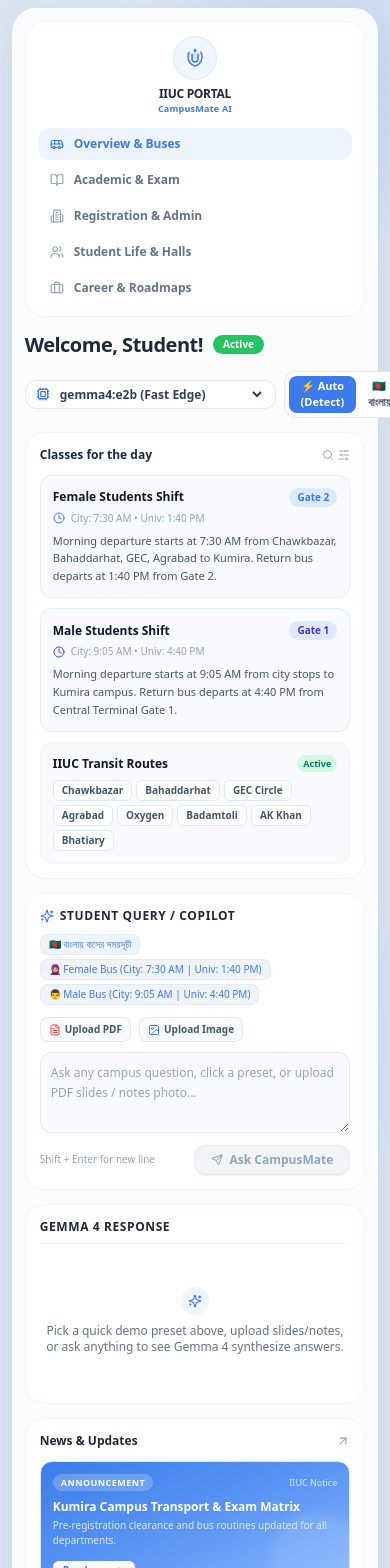
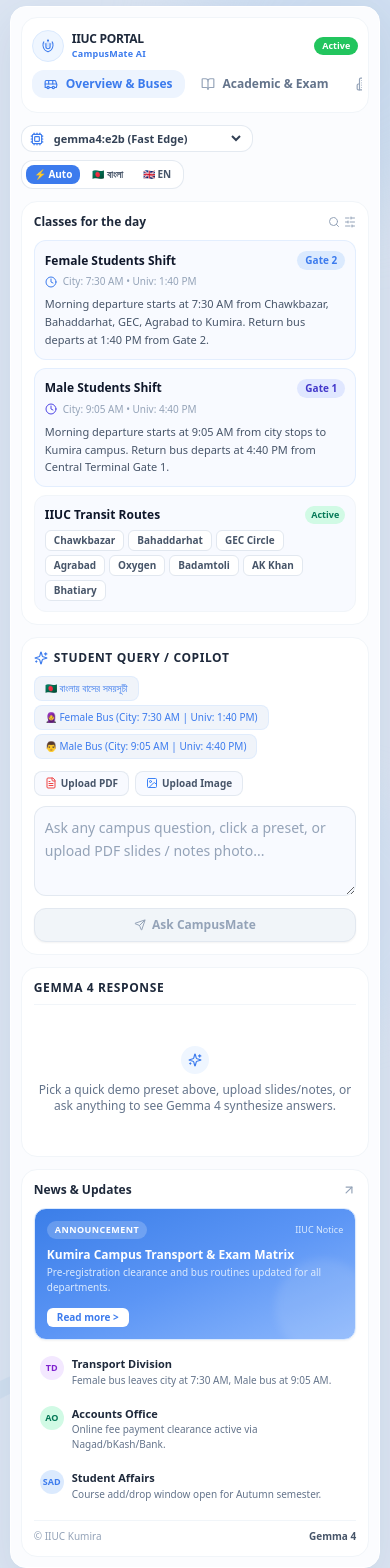
Before and after one commit to Ridwanulkarim/CampusMateAI, a React (Vite) app in the folder frontend/: page / in a window 390 px wide. Shown: the top 1568 px of the page. Built offline with nearby package versions, Linux system fonts and the light colour scheme.

Commit message:
feat: make dashboard 100% mobile-friendly with responsive swipeable pill navigation and adaptive touch controls

```diff
--- a/frontend/src/App.jsx
+++ b/frontend/src/App.jsx
@@ -306,7 +306,7 @@
   };
 
   return (
-    <div className="min-h-screen bg-[#dce5f2] p-2 sm:p-3 flex items-center justify-center font-sans relative overflow-x-hidden">
+    <div className="min-h-screen bg-[#dce5f2] p-1.5 sm:p-3 flex items-center justify-center font-sans relative overflow-x-hidden">
       <div className="absolute top-12 left-6 hidden lg:grid grid-cols-4 gap-2.5 opacity-30 pointer-events-none">
         {Array.from({ length: 24 }).map((_, i) => (
           <div key={i} className="w-1.5 h-1.5 rounded-full bg-[#6a90be]" />
@@ -317,26 +317,36 @@
       <div className="absolute -top-28 -right-28 w-80 h-80 rounded-full bg-[#c7daf0] opacity-60 blur-2xl pointer-events-none" />
       <div className="absolute top-1/2 -right-16 w-60 h-60 rounded-full bg-[#d0e0f5] opacity-40 blur-xl pointer-events-none" />
 
-      <div className="w-full max-w-[98%] 2xl:max-w-[1680px] min-h-[95vh] bg-[#fbfcfe] rounded-[24px] shadow-[0_15px_45px_rgba(40,75,130,0.1)] border border-white p-3 sm:p-4 flex flex-col lg:flex-row gap-3.5 relative z-10 my-auto">
-        <aside className="w-full lg:w-48 shrink-0 bg-white rounded-[20px] p-3 shadow-xs border border-slate-100 flex flex-col gap-3">
-          <div className="flex flex-col items-center text-center pt-0.5">
-            <div className="w-11 h-11 rounded-full bg-blue-50 border border-blue-100 flex items-center justify-center text-[#3c7bed] shadow-xs mb-1.5">
-              <svg className="w-7 h-7" viewBox="0 0 48 48" fill="none" xmlns="http://www.w3.org/2000/svg">
+      <div className="w-full max-w-[98%] 2xl:max-w-[1680px] min-h-[95vh] bg-[#fbfcfe] rounded-2xl sm:rounded-[24px] shadow-[0_15px_45px_rgba(40,75,130,0.1)] border border-white p-2.5 sm:p-4 flex flex-col lg:flex-row gap-3 relative z-10 my-auto">
+        <aside className="w-full lg:w-48 shrink-0 bg-white rounded-2xl lg:rounded-[20px] p-2.5 sm:p-3 shadow-xs border border-slate-100 flex flex-col lg:gap-3 gap-2">
+          <div className="flex items-center justify-between lg:flex-col lg:text-center pt-0.5">
+            <div className="flex items-center gap-2 lg:flex-col">
+              <div className="w-8 h-8 sm:w-10 sm:h-10 rounded-full bg-blue-50 border border-blue-100 flex items-center justify-center text-[#3c7bed] shadow-xs">
+                <svg className="w-5 h-5 sm:w-7 sm:h-7" viewBox="0 0 48 48" fill="none" xmlns="http://www.w3.org/2000/svg">
                   <path d="M24 6L28 16H39L30 22L33 32L24 26L15 32L18 22L9 16H20L24 6Z" fill="#3c7bed" opacity="0.15"/>
                   <path d="M14 14C11 18 11 27 16 33C19 36 24 38 24 38C24 38 29 36 32 33C37 27 37 18 34 14" stroke="#3c7bed" strokeWidth="2.5" strokeLinecap="round"/>
                   <path d="M19 18V26C19 28.5 21 30.5 24 30.5C27 30.5 29 28.5 29 26V18" stroke="#3c7bed" strokeWidth="2.5" strokeLinecap="round"/>
                   <circle cx="24" cy="11" r="2.5" fill="#3c7bed"/>
                 </svg>
               </div>
-            <span className="font-extrabold text-xs tracking-tight text-slate-800">
+              <div className="text-left lg:text-center">
+                <span className="font-extrabold text-xs tracking-tight text-slate-800 block">
                   IIUC PORTAL
                 </span>
-            <span className="text-[9px] font-bold text-[#3c7bed] tracking-wide">
+                <span className="text-[9px] font-bold text-[#3c7bed] tracking-wide block">
                   CampusMate AI
                 </span>
               </div>
+            </div>
 
-          <nav className="flex flex-col gap-1">
+            <div className="lg:hidden flex items-center gap-1.5">
+              <span className="bg-[#22c55e] text-white text-[9px] font-bold px-2 py-0.5 rounded-full shadow-2xs">
+                Active
+              </span>
+            </div>
+          </div>
+
+          <nav className="flex flex-row lg:flex-col gap-1 overflow-x-auto pb-1 lg:pb-0 scrollbar-none no-scrollbar -mx-1 px-1">
             {TABS.map((tab) => {
               const Icon = tab.icon;
               const isActive = activeTab === tab.id;
@@ -347,23 +357,23 @@
                     setActiveTab(tab.id);
                     setError('');
                   }}
-                  className={`flex items-center gap-2.5 px-3 py-2 rounded-xl text-xs font-semibold transition-all text-left ${
+                  className={`whitespace-nowrap shrink-0 flex items-center gap-2 px-3 py-1.5 lg:py-2 rounded-xl text-xs font-semibold transition-all text-left ${
                     isActive
                       ? 'bg-[#edf4fe] text-[#3c7bed] shadow-2xs font-bold'
                       : 'text-slate-500 hover:text-slate-800 hover:bg-slate-50'
                   }`}
                 >
                   <Icon className={`w-3.5 h-3.5 shrink-0 ${isActive ? 'text-[#3c7bed]' : 'text-slate-400'}`} />
-                  <span className="truncate">{tab.label}</span>
+                  <span>{tab.label}</span>
                 </button>
               );
             })}
           </nav>
         </aside>
 
-        <main className="flex-1 flex flex-col gap-3.5 min-w-0">
-          <header className="flex flex-wrap items-center justify-between gap-3">
-            <div className="flex items-center gap-2.5">
+        <main className="flex-1 flex flex-col gap-3 min-w-0">
+          <header className="flex flex-col sm:flex-row sm:items-center justify-between gap-2">
+            <div className="hidden lg:flex items-center gap-2.5">
               <h1 className="text-xl sm:text-2xl font-extrabold text-slate-800 tracking-tight">
                 Welcome, Student!
               </h1>
@@ -372,13 +382,13 @@
               </span>
             </div>
 
-            <div className="flex items-center gap-2">
-              <div className="flex items-center gap-1.5 bg-white border border-slate-200/90 rounded-xl px-2.5 py-1 text-slate-700 shadow-2xs">
+            <div className="flex flex-wrap items-center justify-between sm:justify-end gap-2 w-full lg:w-auto">
+              <div className="flex items-center gap-1.5 bg-white border border-slate-200/90 rounded-xl px-2 py-1 text-slate-700 shadow-2xs">
                 <Cpu className="w-3.5 h-3.5 text-[#3c7bed]" />
                 <select
                   value={model}
                   onChange={(e) => setModel(e.target.value)}
-                  className="bg-transparent text-xs font-semibold text-slate-700 focus:outline-none cursor-pointer pr-1"
+                  className="bg-transparent text-[11px] sm:text-xs font-semibold text-slate-700 focus:outline-none cursor-pointer pr-1"
                 >
                   <option value="gemma4:e2b">gemma4:e2b (Fast Edge)</option>
                   <option value="gemma4:12b">gemma4:12b (Deep Reasoning)</option>
@@ -389,46 +399,46 @@
                 <button
                   type="button"
                   onClick={() => setLanguage('auto')}
-                  className={`text-[11px] px-2 py-0.5 rounded-lg font-semibold transition-all ${
+                  className={`text-[10px] sm:text-[11px] px-2 py-0.5 rounded-lg font-semibold transition-all ${
                     language === 'auto'
                       ? 'bg-[#3c7bed] text-white shadow-2xs'
                       : 'text-slate-600 hover:bg-slate-100'
                   }`}
                 >
-                  ⚡ Auto (Detect)
+                  ⚡ Auto
                 </button>
                 <button
                   type="button"
                   onClick={() => setLanguage('bangla')}
-                  className={`text-[11px] px-2 py-0.5 rounded-lg font-semibold transition-all ${
+                  className={`text-[10px] sm:text-[11px] px-2 py-0.5 rounded-lg font-semibold transition-all ${
                     language === 'bangla'
                       ? 'bg-[#22c55e] text-white shadow-2xs'
                       : 'text-slate-600 hover:bg-slate-100'
                   }`}
                 >
-                  🇧🇩 বাংলায়
+                  🇧🇩 বাংলা
                 </button>
                 <button
                   type="button"
                   onClick={() => setLanguage('english')}
-                  className={`text-[11px] px-2 py-0.5 rounded-lg font-semibold transition-all ${
+                  className={`text-[10px] sm:text-[11px] px-2 py-0.5 rounded-lg font-semibold transition-all ${
                     language === 'english'
                       ? 'bg-slate-800 text-white shadow-2xs'
                       : 'text-slate-600 hover:bg-slate-100'
                   }`}
                 >
-                  🇬🇧 English
+                  🇬🇧 EN
                 </button>
               </div>
 
-              <button className="w-7 h-7 rounded-full bg-white border border-slate-200 flex items-center justify-center text-slate-600 hover:text-slate-900 shadow-2xs transition-colors">
+              <button className="hidden sm:flex w-7 h-7 rounded-full bg-white border border-slate-200 items-center justify-center text-slate-600 hover:text-slate-900 shadow-2xs transition-colors">
                 <Search className="w-3 h-3" />
               </button>
             </div>
           </header>
 
-          <div className="grid grid-cols-1 md:grid-cols-2 lg:grid-cols-12 gap-3.5 items-start">
-            <div className="lg:col-span-4 bg-white rounded-[20px] p-3.5 shadow-xs border border-slate-100 flex flex-col gap-3">
+          <div className="grid grid-cols-1 md:grid-cols-2 lg:grid-cols-12 gap-3 items-start">
+            <div className="lg:col-span-4 bg-white rounded-2xl sm:rounded-[20px] p-3 sm:p-3.5 shadow-xs border border-slate-100 flex flex-col gap-2.5">
               <div className="flex items-center justify-between">
                 <h3 className="font-extrabold text-xs text-slate-800">
                   Classes for the day
@@ -439,8 +449,8 @@
                 </div>
               </div>
 
-              <div className="flex flex-col gap-2.5">
-                <div className="bg-[#f8faff] hover:bg-[#f0f5fd] border border-blue-100/70 rounded-xl p-3 transition-colors">
+              <div className="flex flex-col gap-2">
+                <div className="bg-[#f8faff] hover:bg-[#f0f5fd] border border-blue-100/70 rounded-xl p-2.5 sm:p-3 transition-colors">
                   <div className="flex items-center justify-between">
                     <span className="font-bold text-xs text-slate-900">
                       Female Students Shift
@@ -458,7 +468,7 @@
                   </p>
                 </div>
 
-                <div className="bg-[#f8faff] hover:bg-[#f0f5fd] border border-blue-100/70 rounded-xl p-3 transition-colors">
+                <div className="bg-[#f8faff] hover:bg-[#f0f5fd] border border-blue-100/70 rounded-xl p-2.5 sm:p-3 transition-colors">
                   <div className="flex items-center justify-between">
                     <span className="font-bold text-xs text-slate-900">
                       Male Students Shift
@@ -476,7 +486,7 @@
                   </p>
                 </div>
 
-                <div className="bg-[#f8faff] border border-slate-100 rounded-xl p-3">
+                <div className="bg-[#f8faff] border border-slate-100 rounded-xl p-2.5 sm:p-3">
                   <div className="flex items-center justify-between">
                     <span className="font-bold text-xs text-slate-900">
                       IIUC Transit Routes
@@ -485,7 +495,7 @@
                       Active
                     </span>
                   </div>
-                  <div className="flex flex-wrap gap-1 mt-2">
+                  <div className="flex flex-wrap gap-1 mt-1.5">
                     {['Chawkbazar', 'Bahaddarhat', 'GEC Circle', 'Agrabad', 'Oxygen', 'Badamtoli', 'AK Khan', 'Bhatiary'].map((route) => (
                       <span
                         key={route}
@@ -499,8 +509,8 @@
               </div>
             </div>
 
-            <div className="lg:col-span-5 flex flex-col gap-3.5">
-              <div className="bg-white rounded-[20px] p-3.5 shadow-xs border border-slate-100 flex flex-col gap-2.5">
+            <div className="lg:col-span-5 flex flex-col gap-3">
+              <div className="bg-white rounded-2xl sm:rounded-[20px] p-3 sm:p-3.5 shadow-xs border border-slate-100 flex flex-col gap-2.5">
                 <div className="flex items-center justify-between">
                   <div className="flex items-center gap-1.5">
                     <Sparkles className="w-3.5 h-3.5 text-[#3c7bed]" />
@@ -524,14 +534,14 @@
                     <button
                       key={idx}
                       onClick={() => handlePreset(p.text)}
-                      className="text-[10px] bg-[#f0f4fa] hover:bg-[#edf4fe] text-[#3c7bed] px-2 py-0.5 rounded-lg border border-blue-100/70 transition-colors font-medium shadow-2xs"
+                      className="text-[10px] bg-[#f0f4fa] hover:bg-[#edf4fe] text-[#3c7bed] px-2.5 py-1 rounded-lg border border-blue-100/70 transition-colors font-medium shadow-2xs text-left"
                     >
                       {p.title}
                     </button>
                   ))}
                 </div>
 
-                <div className="flex flex-wrap items-center gap-2 pt-0.5">
+                <div className="flex flex-wrap items-center gap-1.5 pt-0.5">
                   <input
                     type="file"
                     ref={pdfInputRef}
@@ -551,7 +561,7 @@
                     type="button"
                     disabled={uploadingFile}
                     onClick={() => pdfInputRef.current?.click()}
-                    className="flex items-center gap-1 text-[10px] font-semibold text-slate-600 hover:text-[#3c7bed] bg-[#f8faff] hover:bg-blue-50 border border-slate-200/90 px-2 py-1 rounded-lg transition-colors shadow-2xs"
+                    className="flex items-center gap-1 text-[10px] font-semibold text-slate-600 hover:text-[#3c7bed] bg-[#f8faff] hover:bg-blue-50 border border-slate-200/90 px-2.5 py-1 rounded-lg transition-colors shadow-2xs"
                   >
                     <FileText className="w-3 h-3 text-red-500" />
                     <span>Upload PDF</span>
@@ -561,7 +571,7 @@
                     type="button"
                     disabled={uploadingFile}
                     onClick={() => imageInputRef.current?.click()}
-                    className="flex items-center gap-1 text-[10px] font-semibold text-slate-600 hover:text-[#3c7bed] bg-[#f8faff] hover:bg-blue-50 border border-slate-200/90 px-2 py-1 rounded-lg transition-colors shadow-2xs"
+                    className="flex items-center gap-1 text-[10px] font-semibold text-slate-600 hover:text-[#3c7bed] bg-[#f8faff] hover:bg-blue-50 border border-slate-200/90 px-2.5 py-1 rounded-lg transition-colors shadow-2xs"
                   >
                     <Image className="w-3 h-3 text-blue-500" />
                     <span>Upload Image</span>
@@ -575,12 +585,12 @@
                   )}
 
                   {uploadedFile && (
-                    <span className="flex items-center gap-1 text-[10px] bg-blue-50 text-[#3c7bed] border border-blue-200 px-2 py-0.5 rounded-md font-semibold">
-                      <span>📄 {uploadedFile.name}</span>
+                    <span className="flex items-center gap-1 text-[10px] bg-blue-50 text-[#3c7bed] border border-blue-200 px-2 py-0.5 rounded-md font-semibold truncate max-w-full">
+                      <span className="truncate">📄 {uploadedFile.name}</span>
                       <button
                         type="button"
                         onClick={() => setUploadedFile(null)}
-                        className="hover:text-red-600 ml-1 font-bold"
+                        className="hover:text-red-600 ml-1 font-bold shrink-0"
                       >
                         ×
                       </button>
@@ -593,18 +603,18 @@
                   onChange={(e) => setInput(e.target.value)}
                   placeholder="Ask any campus question, click a preset, or upload PDF slides / notes photo..."
                   rows={3}
-                  className="w-full bg-[#f8faff] border border-slate-200/90 rounded-xl p-2.5 text-xs text-slate-800 placeholder-slate-400 focus:outline-none focus:border-[#3c7bed] focus:ring-2 focus:ring-[#3c7bed]/15 transition-all font-sans leading-relaxed"
+                  className="w-full bg-[#f8faff] border border-slate-200/90 rounded-xl p-2.5 text-sm sm:text-xs text-slate-800 placeholder-slate-400 focus:outline-none focus:border-[#3c7bed] focus:ring-2 focus:ring-[#3c7bed]/15 transition-all font-sans leading-relaxed"
                 />
 
-                <div className="flex items-center justify-between pt-0.5">
-                  <span className="text-[10px] text-slate-400 font-medium">
+                <div className="flex flex-col sm:flex-row sm:items-center justify-between gap-2 pt-0.5">
+                  <span className="text-[10px] text-slate-400 font-medium hidden sm:inline">
                     Shift + Enter for new line
                   </span>
 
                   <button
                     onClick={handleSubmit}
                     disabled={loading || !input.trim()}
-                    className={`flex items-center gap-1.5 px-4 py-1.5 rounded-xl font-bold text-xs transition-all shadow-sm ${
+                    className={`flex items-center justify-center gap-1.5 px-4 py-2 sm:py-1.5 rounded-xl font-bold text-xs transition-all shadow-sm w-full sm:w-auto ${
                       loading || !input.trim()
                         ? 'bg-slate-100 text-slate-400 cursor-not-allowed border border-slate-200'
                         : 'bg-[#4f8cf6] hover:bg-[#3b7ee8] text-white shadow-blue-500/20 active:scale-98'
@@ -631,7 +641,7 @@
                 )}
               </div>
 
-              <div className="bg-white rounded-[20px] p-3.5 shadow-xs border border-slate-100 flex flex-col gap-2.5 min-h-[200px]">
+              <div className="bg-white rounded-2xl sm:rounded-[20px] p-3 sm:p-3.5 shadow-xs border border-slate-100 flex flex-col gap-2.5 min-h-[190px]">
                 <div className="flex flex-wrap items-center justify-between border-b border-slate-100 pb-2 gap-2">
                   <div className="flex items-center gap-2">
                     <span className="font-extrabold text-xs text-slate-800 uppercase tracking-wider">
@@ -645,7 +655,7 @@
                   </div>
 
                   {response && (
-                    <div className="flex items-center gap-1.5">
+                    <div className="flex flex-wrap items-center gap-1.5 w-full sm:w-auto justify-end">
                       <div className="flex items-center bg-slate-100 rounded-lg p-0.5 border border-slate-200">
                         <button
                           type="button"
@@ -701,7 +711,7 @@
                 </div>
 
                 {loading ? (
-                  <div className="flex-1 flex flex-col items-center justify-center py-8 text-center text-slate-500 gap-2">
+                  <div className="flex-1 flex flex-col items-center justify-center py-6 text-center text-slate-500 gap-2">
                     <div className="w-7 h-7 border-3 border-blue-100 border-t-[#3c7bed] rounded-full animate-spin"></div>
                     <span className="text-xs text-slate-700 font-bold">Synthesizing instant response...</span>
                   </div>
@@ -710,7 +720,7 @@
                     {response}
                   </div>
                 ) : (
-                  <div className="flex-1 flex flex-col items-center justify-center py-8 text-center text-slate-400 gap-2">
+                  <div className="flex-1 flex flex-col items-center justify-center py-6 text-center text-slate-400 gap-2">
                     <div className="w-7 h-7 rounded-full bg-blue-50 flex items-center justify-center text-[#3c7bed]">
                       <Sparkles className="w-3.5 h-3.5" />
                     </div>
@@ -722,8 +732,8 @@
               </div>
             </div>
 
-            <div className="lg:col-span-3 bg-white rounded-[20px] p-3.5 shadow-xs border border-slate-100 flex flex-col justify-between gap-3">
-              <div className="flex flex-col gap-3">
+            <div className="lg:col-span-3 bg-white rounded-2xl sm:rounded-[20px] p-3 sm:p-3.5 shadow-xs border border-slate-100 flex flex-col justify-between gap-3">
+              <div className="flex flex-col gap-2.5">
                 <div className="flex items-center justify-between">
                   <h3 className="font-extrabold text-xs text-slate-800">
                     News & Updates
@@ -731,7 +741,7 @@
                   <ArrowUpRight className="w-3.5 h-3.5 text-slate-400" />
                 </div>
 
-                <div className="rounded-xl overflow-hidden border border-blue-100 bg-gradient-to-br from-[#3b7ee8] via-[#5b95f5] to-[#8db8fc] p-3 text-white shadow-sm flex flex-col justify-between min-h-[115px] relative">
+                <div className="rounded-xl overflow-hidden border border-blue-100 bg-gradient-to-br from-[#3b7ee8] via-[#5b95f5] to-[#8db8fc] p-3 text-white shadow-sm flex flex-col justify-between min-h-[110px] relative">
                   <div className="absolute -right-4 -bottom-4 w-24 h-24 rounded-full bg-white/10 blur-sm pointer-events-none" />
                   <div className="relative z-10 flex items-center justify-between">
                     <span className="text-[9px] font-extrabold uppercase tracking-wider bg-white/20 px-2 py-0.5 rounded-full backdrop-blur-xs">
@@ -760,7 +770,7 @@
                   </div>
                 </div>
 
-                <div className="flex flex-col gap-2">
+                <div className="flex flex-col gap-1.5">
                   <div className="flex items-start gap-2 p-1.5 rounded-lg hover:bg-slate-50 transition-colors">
                     <div className="w-6 h-6 rounded-full bg-purple-100 text-purple-700 flex items-center justify-center font-bold text-[9px] shrink-0">
                       TD
```
Lines whose indentation alone changed are shown as unchanged.
